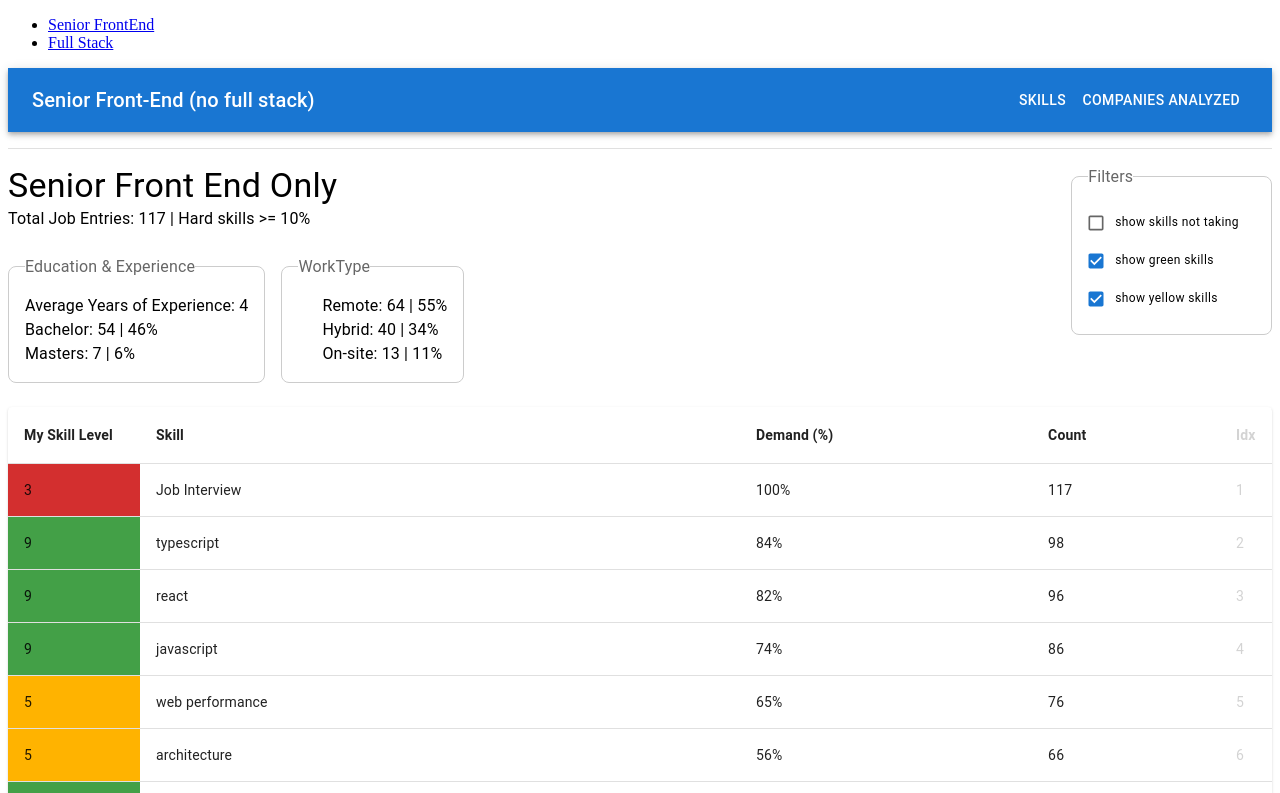
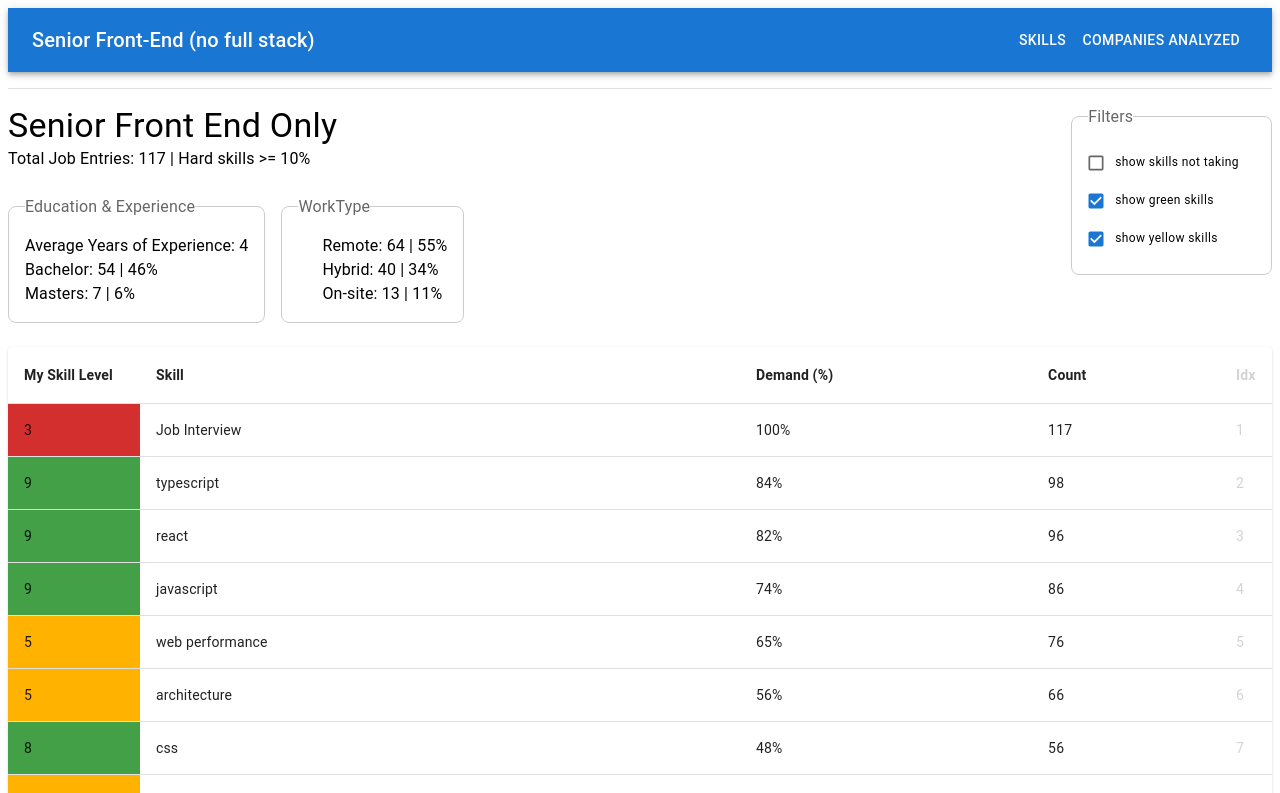
Before and after one commit to dmitrisanzharov/job-skills-app, a React (Create React App) app: page / in a window 1280 px wide. Shown: the top 793 px of the page. Built offline with nearby package versions, Linux system fonts and the light colour scheme; some icons are missing.

Commit message:
all good

```diff
--- a/src/App.tsx
+++ b/src/App.tsx
@@ -23,10 +23,6 @@ const App: React.FC = () => {
 
     return (
         <Box>
-            <ul>
-                <li><a href={seniorFrontEndDeveloperSkillsLink}>Senior FrontEnd</a></li>
-                <li><a href={fullStackDeveloper}>Full Stack</a></li>
-            </ul>
             {/* MUI AppBar Navbar */}
             <AppBar position='static' style={{display: path === fullStackDeveloper ? 'none' : 'block'}}>
                 <Toolbar>
@@ -50,7 +46,6 @@ const App: React.FC = () => {
             <Routes>
                 <Route path={seniorFrontEndDeveloperSkillsLink} element={<SeniorFrontEndSkillsUi />} />
                 <Route path={companiesAnalyzedSeniorFrontEndLink} element={<CompaniesAnalyzedSeniorFrontEnd />} />
-                 <Route path={fullStackDeveloper} element={<h1>Hello</h1>} />
                 <Route path='*' element={<NotFound />} />
             </Routes>
         </Box>
```
